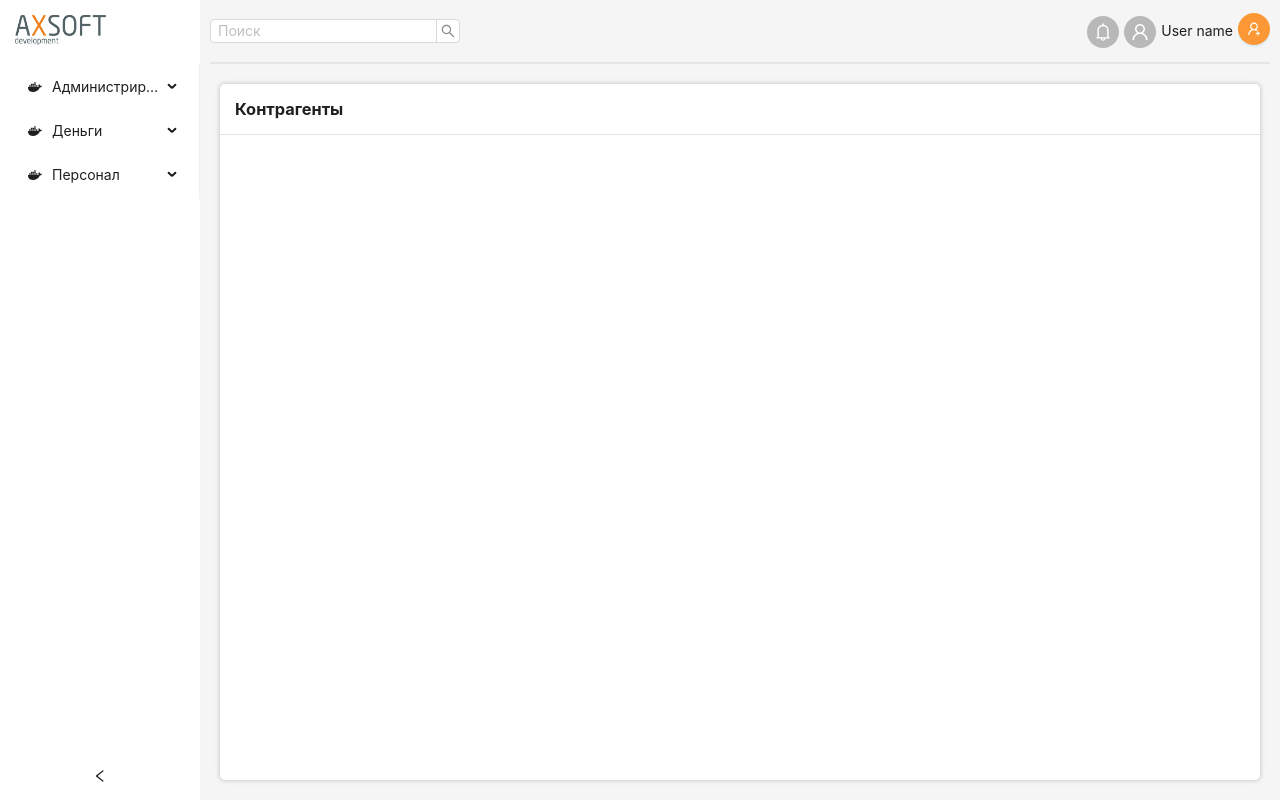
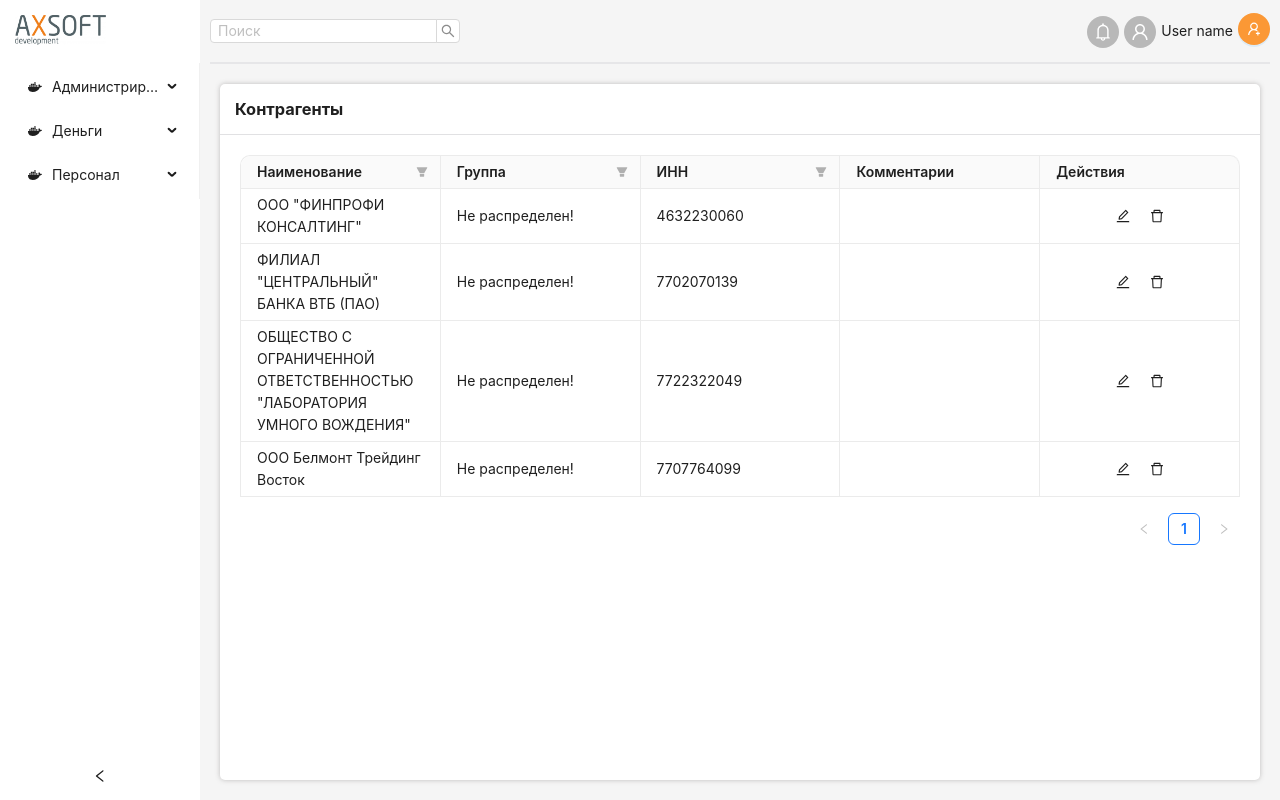
Before and after one commit to AndreyDid/AxsoftTest, a React (Vite) app: page / in a window 1280 px wide. Built offline with nearby package versions, Linux system fonts and the light colour scheme.

Commit message:
Таблица контрагентов и фильтрация

```diff
--- a/src/App.tsx
+++ b/src/App.tsx
@@ -1,8 +1,23 @@
+import { ConfigProvider } from "antd"
 import AppLayout from "./conponents/layout/AppLayout"
 
 function App() {
   return (
-    <AppLayout />
+    <ConfigProvider
+      theme={{
+        components: {
+          Table: {
+            borderColor: '#ebebeb',
+            headerBg: '#fafafa',
+            headerBorderRadius: 10,
+            cellPaddingBlock: 5,
+            cellPaddingInlineMD: 1
+          },
+        }
+      }}
+    >
+      <AppLayout />
+    </ConfigProvider >
   )
 }
 
--- /dev/null
+++ b/src/conponents/PartnersTable.tsx
@@ -0,0 +1,143 @@
+import { Flex, Space, Table } from 'antd';
+import type { TableColumnsType, TableProps } from 'antd';
+
+import {
+    EditOutlined,
+    DeleteOutlined
+} from '@ant-design/icons';
+
+interface DataType {
+    id: string
+    name: string
+    inn: string
+    kpp: string
+    group: string
+    description: null
+}
+
+type Data = {
+    id: string
+    name: string
+    inn: string
+    kpp: string
+    group: string
+    description: null
+}
+const data: DataType[] = [
+    {
+        id: "fc373a5f-b681-410c-a2e7-e67f416d948e",
+        name: 'ООО "ФИНПРОФИ КОНСАЛТИНГ"',
+        inn: "4632230060",
+        kpp: "463201001",
+        group: "Не распределен!",
+        description: null
+    },
+    {
+        id: "5119b133-d375-4611-a2e9-535a8c826d50",
+        name: 'ФИЛИАЛ "ЦЕНТРАЛЬНЫЙ" БАНКА ВТБ (ПАО)',
+        inn: "7702070139",
+        kpp: "770943002",
+        group: "Не распределен!",
+        description: null
+    },
+    {
+        id: "e04bc912-bb72-4d21-9d8c-af3b08299f54",
+        name: 'ОБЩЕСТВО С ОГРАНИЧЕННОЙ ОТВЕТСТВЕННОСТЬЮ "ЛАБОРАТОРИЯ УМНОГО ВОЖДЕНИЯ"',
+        inn: "7722322049",
+        kpp: "771401001",
+        group: "Не распределен!",
+        description: null
+    },
+    {
+        id: "adfcfcf1-1bcd-4e8b-a432-0f59495f0599",
+        name: "ООО Белмонт Трейдинг Восток",
+        inn: "7707764099",
+        kpp: "781001001",
+        group: "Не распределен!",
+        description: null
+    },
+
+];
+
+const dataKey = data.map(item => ({ ...item, key: item.id }))
+console.log(dataKey);
+
+const filterColumn = <T extends Data>(arr: T[], key: keyof T): { text: string, value: string }[] => {
+    const uniqueValues = Array.from(new Set(arr.map(item => String(item[key]))))
+    return uniqueValues.map((value => ({
+        text: String(value),
+        value: String(value)
+    })))
+}
+
+const columns: TableColumnsType<DataType> = [
+    {
+        title: 'Наименование',
+        dataIndex: 'name',
+        key: 'name',
+        filters: filterColumn(dataKey, 'name'),
+        filterMode: 'tree',
+        filterSearch: true,
+        onFilter: (value, record) => record.name.startsWith(value as string),
+        width: '20%',
+    },
+    {
+        title: 'Группа',
+        dataIndex: 'group',
+        key: 'group',
+        filters: filterColumn(dataKey, 'group'),
+        onFilter: (value, record) => record.group.startsWith(value as string),
+        width: '20%',
+    },
+    {
+        title: 'ИНН',
+        dataIndex: 'inn',
+        key: 'inn',
+        filters: filterColumn(dataKey, 'inn'),
+        onFilter: (value, record) => record.inn.startsWith(value as string),
+        filterSearch: true,
+        width: '20%',
+    },
+    {
+        title: 'Комментарии',
+        dataIndex: 'description',
+        key: 'description',
+        width: '20%',
+    },
+    {
+        title: 'Действия',
+        width: '20%',
+        render: () => {
+            return (
+                <Flex justify='center'>
+                    <Space size={20}>
+                        <EditOutlined />
+                        <DeleteOutlined />
+                    </Space>
+                </Flex>
+            )
+        }
+    },
+];
+
+function PartnersTable() {
+
+    const onChange: TableProps<DataType>['onChange'] = (pagination, filters, sorter, extra) => {
+        console.log('params', pagination, filters, sorter, extra);
+    };
+
+    return (
+        <Table<DataType>
+            bordered
+            columns={columns}
+            dataSource={dataKey}
+            onChange={onChange}
+            style={{
+                margin: 20,
+                borderRadius: '10px 10px 0 0',
+            }}
+        />
+    )
+}
+
+export default PartnersTable
--- a/src/conponents/layout/AppLayout.tsx
+++ b/src/conponents/layout/AppLayout.tsx
@@ -9,6 +9,7 @@ import type { MenuProps } from 'antd';
 import { Avatar, Button, Layout, Menu, Space } from 'antd';
 import Logo from '../../assets/logo.png'
 import SearchInput from './SearchInput';
+import PartnersTable from '../PartnersTable';
 const { Header, Content, Sider } = Layout;
 
 type MenuItem = Required<MenuProps>['items'][number];
@@ -57,7 +58,7 @@ function AppLayout() {
         <Layout style={{ minHeight: '100vh', backgroundColor: '#f5f5f5' }}>
             <Sider theme='light' collapsible collapsed={collapsed} onCollapse={(value) => setCollapsed(value)}>
                 <div style={{ margin: '15px' }}>
-                    <img src={Logo} alt="Axsoft Development" height={'30px'} />
+                    <img src={Logo} alt="Axsoft Development" height={collapsed ? '15px' : '30px'} />
                 </div>
                 <Menu theme="light" defaultSelectedKeys={['1']} mode="inline" items={items} />
             </Sider>
@@ -95,8 +96,8 @@ function AppLayout() {
                     <div style={{ borderBottom: '1px solid #e1e1e3' }}>
                         <h3 style={{ margin: 15 }}>Контрагенты</h3>
                     </div>
+                    <PartnersTable />
                 </Content>
-
             </Layout>
         </Layout>
     );
--- a/src/conponents/layout/SearchInput.tsx
+++ b/src/conponents/layout/SearchInput.tsx
@@ -1,4 +1,4 @@
-import { Flex, Input, Space } from 'antd';
+import { Input, Space } from 'antd';
 import type { GetProps } from 'antd';
 
 type SearchProps = GetProps<typeof Input.Search>;
```
